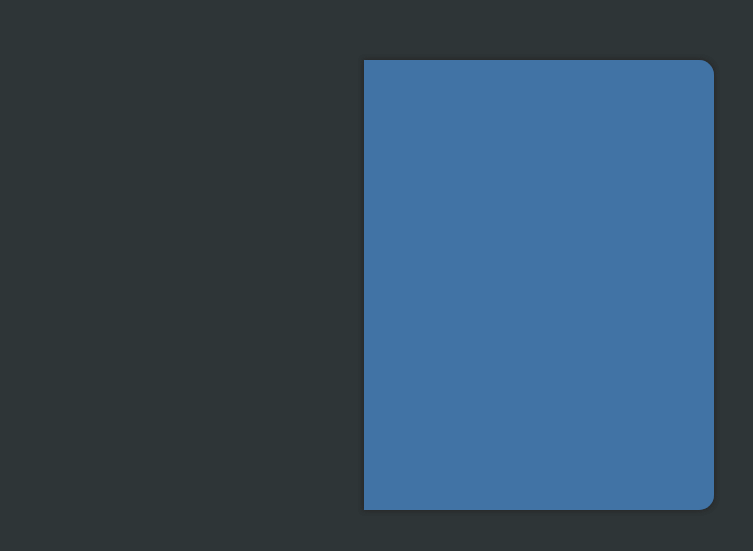
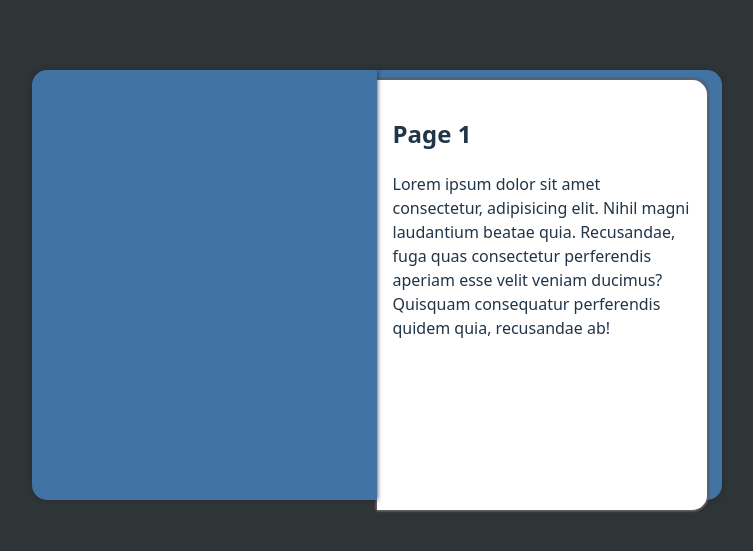
Before and after one commit to lettuce-gang/wiwy-frontend, a React (Vite) app: page / in a window 1280 px wide. Shown: the part 115-666 px from the top of the page, without its empty margins (101-854 px from the left). Built offline with nearby package versions, Linux system fonts and the light colour scheme.

Commit message:
feat: Book 컴포넌트 수정

```diff
--- a/src/components/Book.css
+++ b/src/components/Book.css
@@ -1,9 +1,10 @@
 .book {
-    width: 350px;
-    height: 450px;
+    width: 345px;
+    height: 430px;
     position: relative;
     transition-duration: 0.5s;
     perspective: 1500px;
+    margin: 0 auto;
 }
 
 .cover, .back-cover {
@@ -35,7 +36,7 @@
 }
 
 .book.open {
-    transform: translateX(200px);
+    transform: translateX(10px);
 }
 
 .book.open .cover {
@@ -47,3 +48,7 @@
 .book.open .page {
     box-shadow: 0 0 3px rgb(99, 98, 98);
 }
+
+.back-page {
+    fill: linear-gradient(270deg, #E7E7E7 0%, #FFF 79.5%);
+}
--- a/src/components/Book.tsx
+++ b/src/components/Book.tsx
@@ -1,41 +1,54 @@
 import clsx from "clsx";
-import {useState} from 'react';
-import './Book.css';
-import Page from './Page';
+import { useEffect, useState } from "react";
+import "./Book.css";
+import Page from "./Page";
+import { StepInterface } from "./ProgressBar";
 
 const TOTAL_PAGES = 9;
 
-function Book() {
+function Book({ step, setStep }: StepInterface) {
   const [open, setOpen] = useState(false);
-    const [page, setPage] = useState(0);
 
   const handleClickCover = () => {
     setOpen(prev => !prev);
   };
 
   const handleClickPage = () => {
-        if (page >= TOTAL_PAGES - 1) return;
-        setPage(prev => prev + 1);
-    }
+    if (step >= TOTAL_PAGES - 1) return;
+    setStep(prev => prev + 1);
+  };
+
+  useEffect(() => {
+    setOpen(false);
+
+    const timer = window.setTimeout(() => {
+      setOpen(true);
+    }, 1500);
+
+    return () => {
+      clearTimeout(timer);
+    };
+  }, []);
 
   return (
     <>
-            <div className={clsx("book", {open})}>
-                <div className="cover" onClick={handleClickCover} style={{zIndex: TOTAL_PAGES + 1}}></div>
+      <div className={clsx("book", { open })}>
+        <div className="cover" onClick={handleClickCover} style={{ zIndex: TOTAL_PAGES + 1 }}></div>
 
-                {Array.from({length: TOTAL_PAGES}).map((_, i) => (
-                    <Page isFlipped={i < page} onClick={handleClickPage} zIndex={TOTAL_PAGES + (i < page ? i + 1 : -i)}>
+        {Array.from({ length: TOTAL_PAGES }).map((_, i) => (
+          <Page isFlipped={i < step} onClick={handleClickPage} zIndex={TOTAL_PAGES + (i < step ? i + 1 : -i)}>
             <h2>Page {i + 1}</h2>
-                        <p>Lorem ipsum dolor sit amet consectetur, adipisicing elit. Nihil magni laudantium beatae quia.
-                            Recusandae, fuga quas consectetur perferendis aperiam esse velit veniam ducimus? Quisquam
-                            consequatur perferendis quidem quia, recusandae ab!</p>
+            <p>
+              Lorem ipsum dolor sit amet consectetur, adipisicing elit. Nihil magni laudantium beatae quia. Recusandae, fuga quas
+              consectetur perferendis aperiam esse velit veniam ducimus? Quisquam consequatur perferendis quidem quia, recusandae ab!
+            </p>
           </Page>
         ))}
 
         <div className="back-cover"></div>
       </div>
     </>
-    )
+  );
 }
 
-export default Book
+export default Book;
```
Lines whose indentation alone changed are shown as unchanged.
